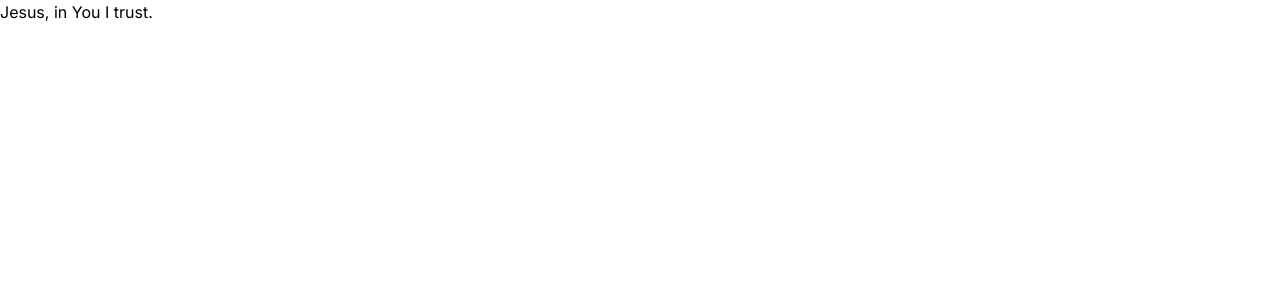
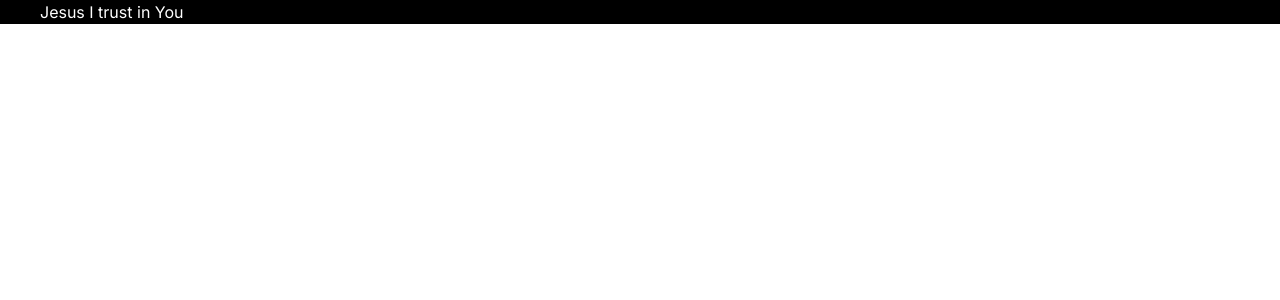
Before and after one commit to odhiambo-ed/next-gen-portfolio, a Next.js app: page / in a window 1280 px wide. Shown: the top 300 px of the page. Built offline with nearby package versions, Linux system fonts and the light colour scheme.

Commit message:
add style

```diff
--- a/app/page.tsx
+++ b/app/page.tsx
@@ -2,8 +2,10 @@
 
 export default function Home() {
   return (
-    <main>
-      <h1>Jesus, in You I trust.</h1>
+    <main className="relative bg-black flex justify-center align-items-center flex-col overflow-hidden mx-auto sm:px-10 px-5">
+      <div className="max-w-7xl w-full">
+        <h1 className="text-white">Jesus I trust in You</h1>
+      </div>
     </main>
   );
 }
```
